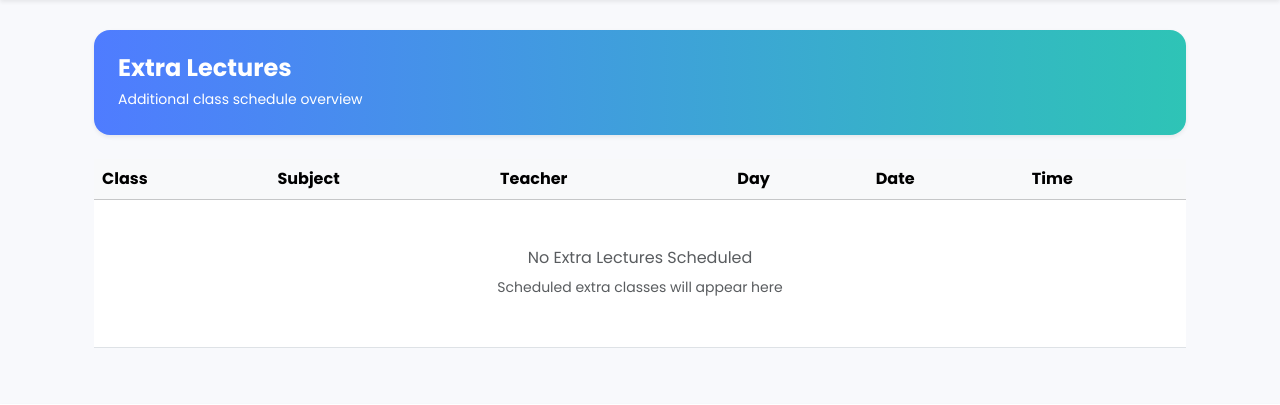
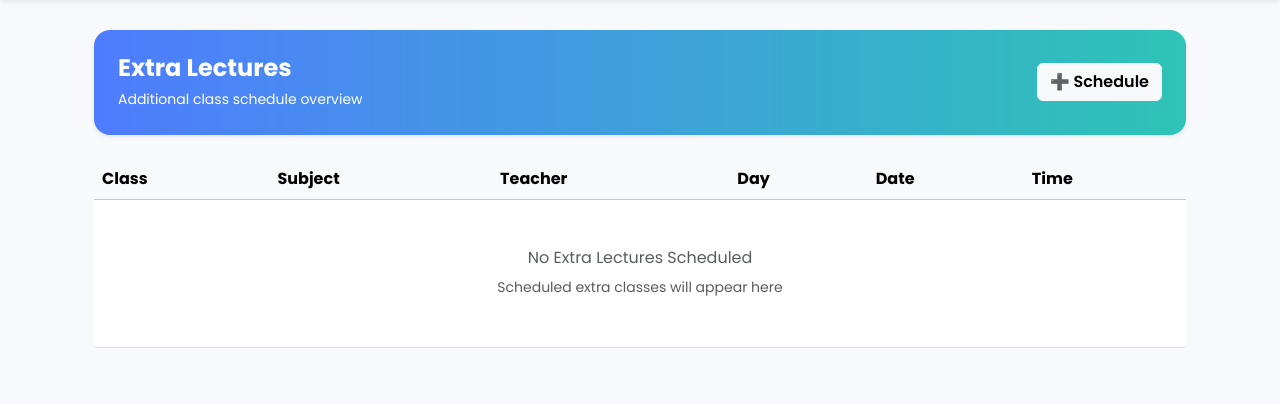
Before and after one commit to psyduck3035/Coaching-management1, a Flask app: template Coaching Management/templates/admin_extra_lectures_list.html in a window 1280 px wide. Shown: the part 60-465 px from the top of the page. Run offline with Flask 3, Linux system fonts and the light colour scheme; the template is opened without the code that fills it, so the values that code supplies are empty.

Commit message:
Update admin_extra_lectures_list.html

```diff
--- a/Coaching Management/templates/admin_extra_lectures_list.html
+++ b/Coaching Management/templates/admin_extra_lectures_list.html
@@ -3,7 +3,7 @@
 
 <div class="container-fluid">
 
-    <!-- Header (Same style as Timetable) -->
+    <!-- Header (same as timetable style) -->
     <div class="mb-4 p-4 rounded-4 shadow-sm"
          style="background: linear-gradient(90deg,#4f7cff,#2ec4b6);">
         <div class="d-flex justify-content-between align-items-center text-white">
@@ -11,11 +11,15 @@
                 <h4 class="fw-bold mb-1">Extra Lectures</h4>
                 <small>Additional class schedule overview</small>
             </div>
-            <i class="bi bi-calendar-plus fs-2"></i>
+
+            <!-- ✅ Schedule Button (RESTORED) -->
+            <a href="/admin/extra_lecture" class="btn btn-light fw-semibold">
+                ➕ Schedule
+            </a>
         </div>
     </div>
 
-    <!-- Extra Lecture List -->
+    <!-- Extra Lecture List (Timetable-style table) -->
     <div class="table-responsive">
         <table class="table align-middle table-hover">
             <thead class="table-light">
```
